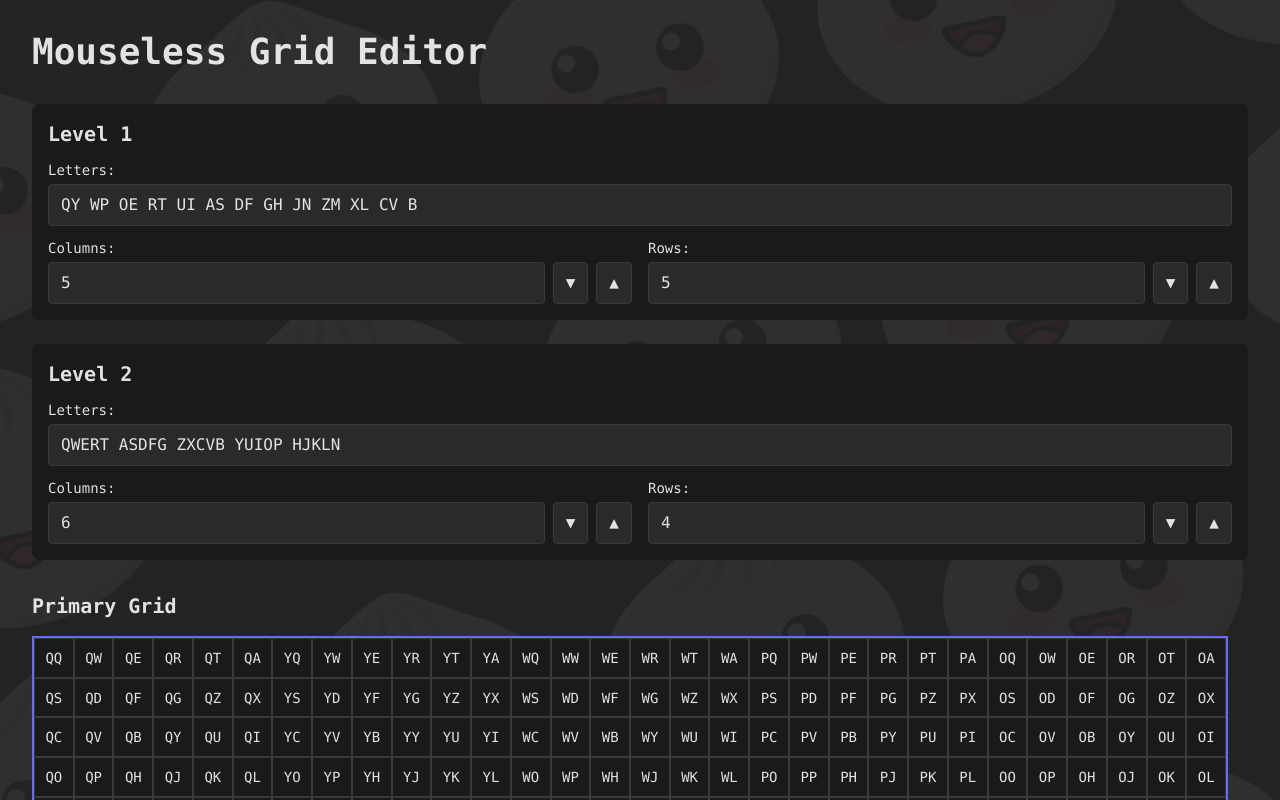
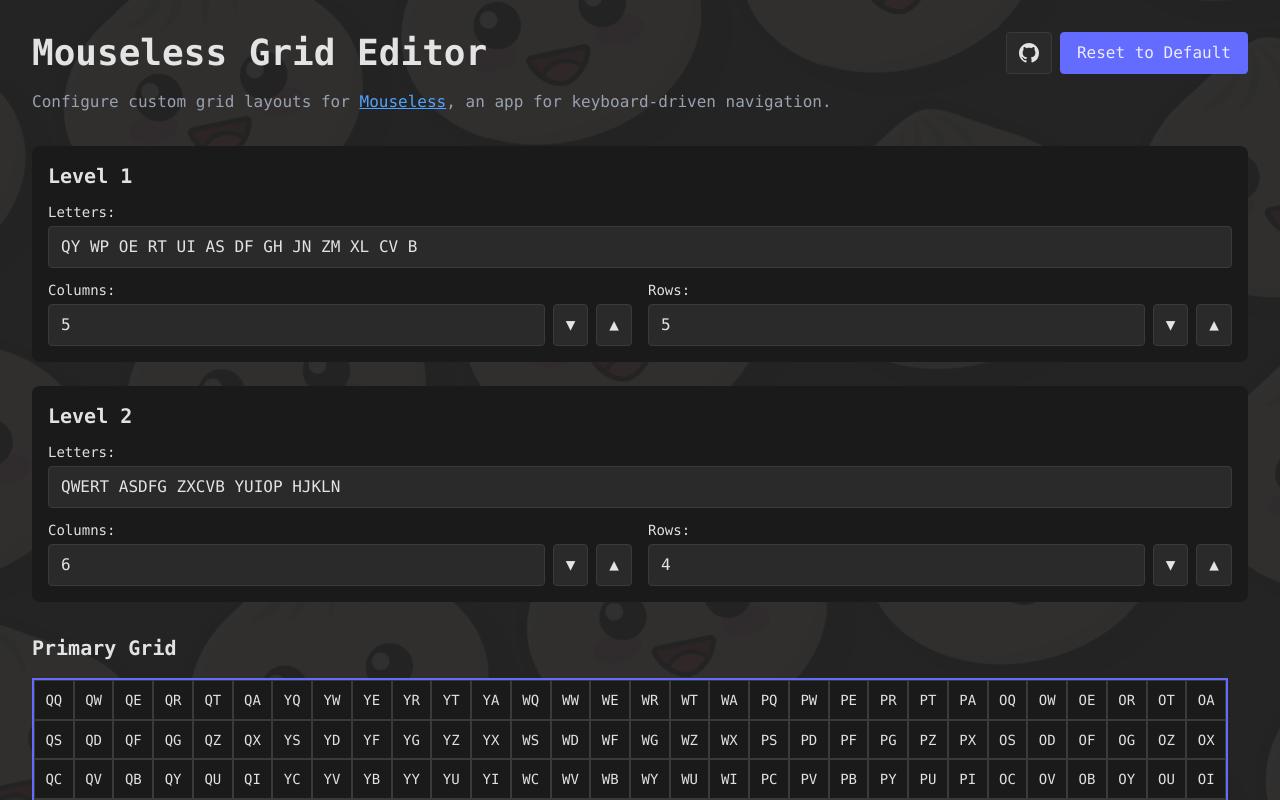
Before and after one commit to alexgorbatchev/mouseless-grid-editor, a React (Vite) app: page / in a window 1280 px wide. Shown: the top 800 px of the page. Built offline with nearby package versions, Linux system fonts and the light colour scheme.

Commit message:
Add localstorage

```diff
--- a/src/App.tsx
+++ b/src/App.tsx
@@ -24,14 +24,46 @@
   },
 };
 
+const STORAGE_KEY = "mouseless-grid-levels";
+
+function loadFromStorage(): GridLevels {
+  try {
+    const stored = localStorage.getItem(STORAGE_KEY);
+    if (stored) {
+      return JSON.parse(stored);
+    }
+  } catch (err) {
+    console.error("Failed to load from localStorage:", err);
+  }
+  return DEFAULT_GRID;
+}
+
+function saveToStorage(levels: GridLevels): void {
+  try {
+    localStorage.setItem(STORAGE_KEY, JSON.stringify(levels));
+  } catch (err) {
+    console.error("Failed to save to localStorage:", err);
+  }
+}
+
 export function App() {
-  const [levels, setLevels] = useState<GridLevels>(DEFAULT_GRID);
+  const [levels, setLevels] = useState<GridLevels>(loadFromStorage);
   const [primaryGrid, setPrimaryGrid] = useState<string[][]>([]);
   const [subgridData, setSubgridData] = useState<string[][]>([]);
   const [level1Error, setLevel1Error] = useState<string | null>(null);
   const [level2Error, setLevel2Error] = useState<string | null>(null);
   const [subgridError, setSubgridError] = useState<string | null>(null);
   const [gridError, setGridError] = useState<string | null>(null);
+
+  const handleLevelsChange = (newLevels: GridLevels) => {
+    setLevels(newLevels);
+    saveToStorage(newLevels);
+  };
+
+  const handleReset = () => {
+    setLevels(DEFAULT_GRID);
+    saveToStorage(DEFAULT_GRID);
+  };
 
   useEffect(() => {
     setLevel1Error(null);
@@ -67,19 +99,55 @@
 
   return (
     <div className="w-full p-8">
-      <h1 className="text-4xl font-bold mb-8">Mouseless Grid Editor</h1>
+      <div className="flex justify-between items-center mb-4">
+        <h1 className="text-4xl font-bold">Mouseless Grid Editor</h1>
+        <div className="flex gap-2">
+          <a
+            href="https://github.com/alexgorbatchev/mouseless-grid-editor"
+            target="_blank"
+            rel="noopener noreferrer"
+            className="px-3 py-2 bg-[#2a2a2a] rounded border border-[#3a3a3a] hover:border-[#646cff] hover:bg-[#3a3a3a] transition-colors flex items-center justify-center"
+            aria-label="View source on GitHub"
+          >
+            <svg viewBox="0 0 16 16" width="20" height="20" fill="currentColor" role="img">
+              <title>GitHub</title>
+              <path d="M8 0C3.58 0 0 3.58 0 8c0 3.54 2.29 6.53 5.47 7.59.4.07.55-.17.55-.38 0-.19-.01-.82-.01-1.49-2.01.37-2.53-.49-2.69-.94-.09-.23-.48-.94-.82-1.13-.28-.15-.68-.52-.01-.53.63-.01 1.08.58 1.23.82.72 1.21 1.87.87 2.33.66.07-.52.28-.87.51-1.07-1.78-.2-3.64-.89-3.64-3.95 0-.87.31-1.59.82-2.15-.08-.2-.36-1.02.08-2.12 0 0 .67-.21 2.2.82.64-.18 1.32-.27 2-.27.68 0 1.36.09 2 .27 1.53-1.04 2.2-.82 2.2-.82.44 1.1.16 1.92.08 2.12.51.56.82 1.27.82 2.15 0 3.07-1.87 3.75-3.65 3.95.29.25.54.73.54 1.48 0 1.07-.01 1.93-.01 2.2 0 .21.15.46.55.38A8.013 8.013 0 0016 8c0-4.42-3.58-8-8-8z" />
+            </svg>
+          </a>
+          <button
+            type="button"
+            onClick={handleReset}
+            className="px-4 py-2 bg-[#646cff] rounded border border-[#646cff] hover:bg-[#535bf2] transition-colors font-medium cursor-pointer"
+          >
+            Reset to Default
+          </button>
+        </div>
+      </div>
+
+      <p className="mb-8 text-gray-400">
+        Configure custom grid layouts for{" "}
+        <a
+          href="https://github.com/alexgorbatchev/mouseless"
+          target="_blank"
+          rel="noopener noreferrer"
+          className="text-blue-400 hover:text-blue-300 underline font-medium"
+        >
+          Mouseless
+        </a>
+        , an app for keyboard-driven navigation.
+      </p>
 
       <div className="mb-8">
         <GridInput
           label="Level 1"
           level={levels.level1}
-          onChange={(level1) => setLevels({ ...levels, level1 })}
+          onChange={(level1) => handleLevelsChange({ ...levels, level1 })}
           error={level1Error}
         />
         <GridInput
           label="Level 2"
           level={levels.level2}
-          onChange={(level2) => setLevels({ ...levels, level2 })}
+          onChange={(level2) => handleLevelsChange({ ...levels, level2 })}
           error={level2Error}
         />
       </div>
@@ -94,7 +162,7 @@
         <GridInput
           label="Subgrid"
           level={levels.subgrid}
-          onChange={(subgrid) => setLevels({ ...levels, subgrid })}
+          onChange={(subgrid) => handleLevelsChange({ ...levels, subgrid })}
           error={subgridError}
         />
       </div>
--- a/src/index.css
+++ b/src/index.css
@@ -20,17 +20,7 @@
   background: url("./logo.svg");
   background-size: 256px;
   transform: rotate(-12deg) scale(1.35);
-  animation: slide 30s linear infinite;
   pointer-events: none;
-}
-
-@keyframes slide {
-  from {
-    background-position: 0 0;
-  }
-  to {
-    background-position: 256px 224px;
-  }
 }
 
 @keyframes spin {
```
